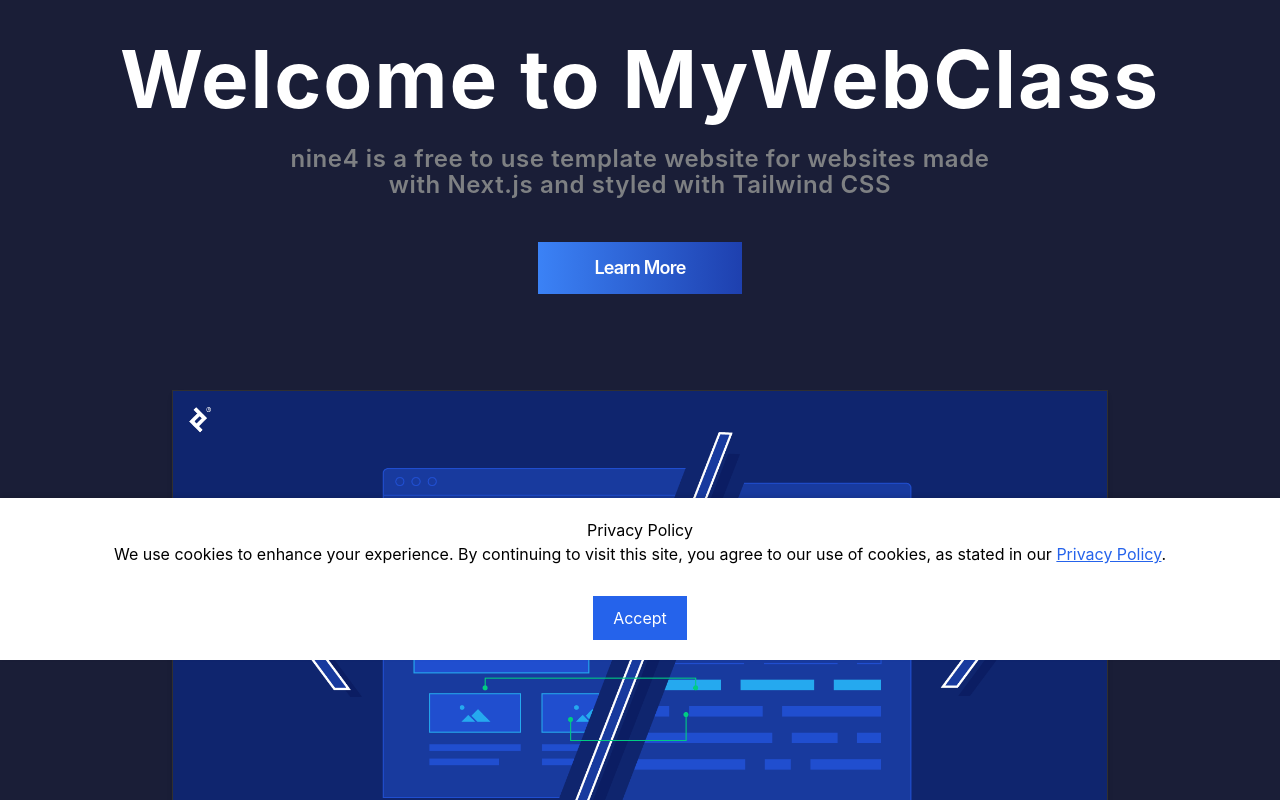
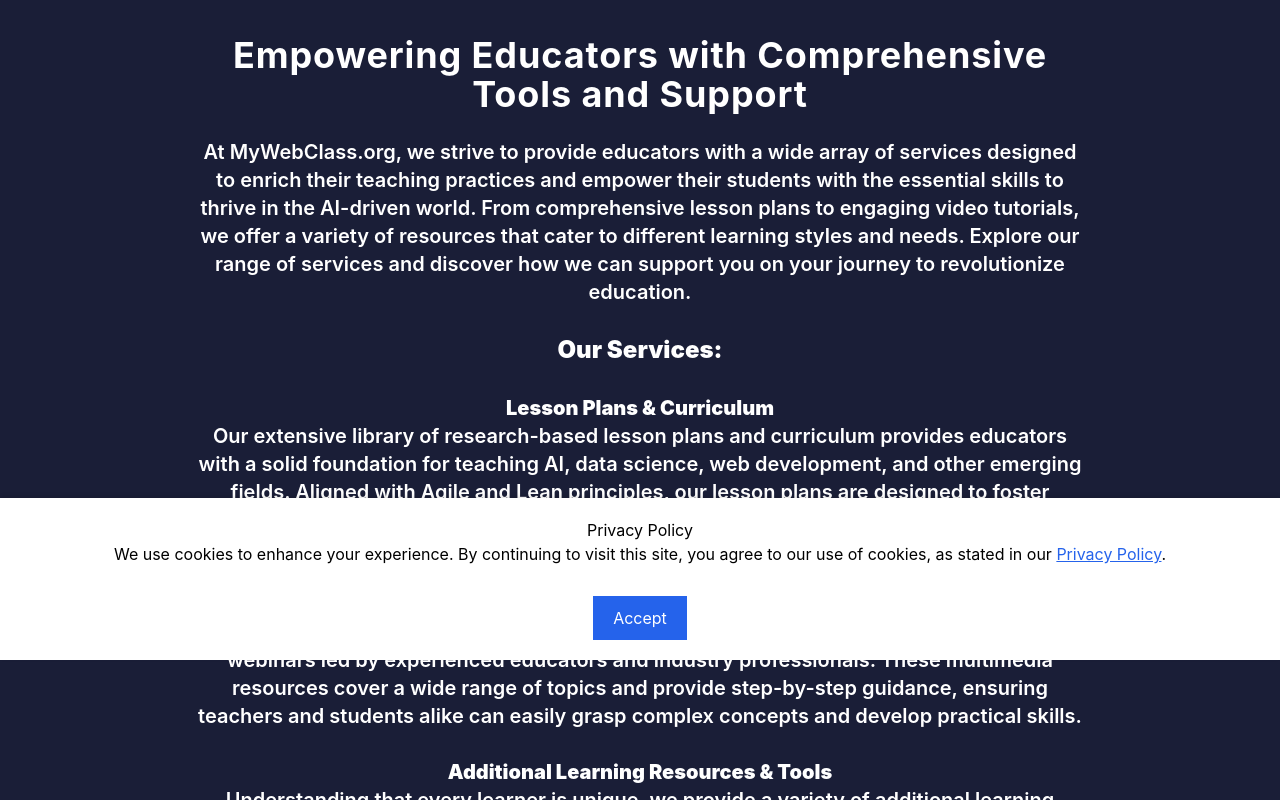
Before and after one commit to tanner666/Next.js_Website_IS601, a Next.js app: page /services in a window 1280 px wide. Shown: the part 140-940 px from the top of the page. Built offline with nearby package versions, Linux system fonts and the light colour scheme.

Commit message:
updated services page to match sales funnel

```diff
--- a/pages/services.js
+++ b/pages/services.js
@@ -11,28 +11,37 @@
       <Head>
         <title>{siteTitle}</title>
       </Head>
-      <section className="body-font">
-        <div className="max-w-6xl pt-12 pb-24 mx-auto text-center">
-          <h1 className="text-80 lh-6 ld-04 font-bold title mb-6">
-            Welcome to MyWebClass
+      <section className={utilStyles.md}>
+        <div className="max-w-4xl pt-12 pb-24 mx-auto text-center">
+          <h1 className="text-4xl lh-6 ld-04 font-bold title mb-6">
+            Empowering Educators with Comprehensive Tools and Support
           </h1>
-          <h2 className="text-2xl font-semibold lh-6 ld-04 pb-11 subtext">
-            nine4 is a free to use template website for websites made
-            <br />
-            with Next.js and styled with Tailwind CSS
-          </h2>
-          <Link href="/about" className="inline-flex items-center py-3 px-14 font-semibold tracking-tighter text-white transition duration-500 ease-in-out transform bg-gradient-to-r from-blue-500 to-blue-800 text-md md:mt-0 focus:shadow-outline">
-            <div className="flex text-lg justify-center">
-              Learn More
-            </div>
-          </Link>
+
+        <div className="text-xl line-height: 6rem font-semibold lh-10 ld-02 font-bold title mb-6">
+        At MyWebClass.org, we strive to provide educators with a wide array of services designed to enrich their teaching practices and empower their students with the essential skills to thrive in the AI-driven world. From comprehensive lesson plans to engaging video tutorials, we offer a variety of resources that cater to different learning styles and needs. Explore our range of services and discover how we can support you on your journey to revolutionize education.
+        <br/><br/>
+          <strong className="text-2xl">Our Services:</strong><br/><br/>
+
+          <strong>Lesson Plans & Curriculum</strong><br/>
+          Our extensive library of research-based lesson plans and curriculum provides educators with a solid foundation for teaching AI, data science, web development, and other emerging fields. Aligned with Agile and Lean principles, our lesson plans are designed to foster creativity, adaptability, and collaboration while ensuring students acquire the knowledge and skills necessary for success in the digital age.
+          <br/><br/>
+          <strong>Video Tutorials & Webinars</strong><br/>
+          To complement our written resources, we offer a selection of engaging video tutorials and webinars led by experienced educators and industry professionals. These multimedia resources cover a wide range of topics and provide step-by-step guidance, ensuring teachers and students alike can easily grasp complex concepts and develop practical skills.
+          <br/><br/>
+          <strong>Additional Learning Resources & Tools</strong><br/>
+          Understanding that every learner is unique, we provide a variety of additional learning resources and tools to cater to different needs and preferences. From interactive quizzes and coding exercises to eBooks and articles, our platform offers diverse materials that enrich the learning experience and support the mastery of essential skills.
+          <br/><br/>
+          <strong>Professional Development Opportunities</strong><br/>
+          At MyWebClass.org, we believe in the importance of continuous growth and learning for educators. Our platform offers various professional development opportunities, such as workshops, seminars, and online courses, to help teachers stay up-to-date with the latest trends, technologies, and pedagogical approaches in AI and web development education.
+          <br/><br/>
+          <strong>Community & Collaboration</strong><br/>
+          We foster a thriving community of like-minded educators who share best practices, insights, and ideas for incorporating Agile and Lean principles into their classrooms. Through our online forums, social media channels, and networking events, we facilitate collaboration, support, and inspiration among our members, promoting a culture of continuous improvement and innovation.
+          <br/><br/>
+          <strong>Tailored Support & Consultation</strong><br/>
+          Our team of experienced education professionals and industry experts is available to provide tailored support and consultation services to schools and educators looking to integrate Agile and Lean principles into their classrooms. From curriculum development to classroom management, we offer personalized guidance to help you transform your teaching practices and create a lasting impact on your students.
+          <br/><br/>
+          Explore our wide range of services and discover how MyWebClass.org can support you in revolutionizing education for the AI-driven world. Together, we can equip the next generation with the skills and knowledge they need to navigate the challenges and opportunities of the digital age.
         </div>
-        <div className="container flex flex-col items-center justify-center mx-auto">
-          <img
-            className="object-cover object-center w-3/4 mb-10 border shadow-md g327"
-            alt="Placeholder Image"
-            src="./images/webclass.png"
-          />
         </div>
       </section>
 
```
